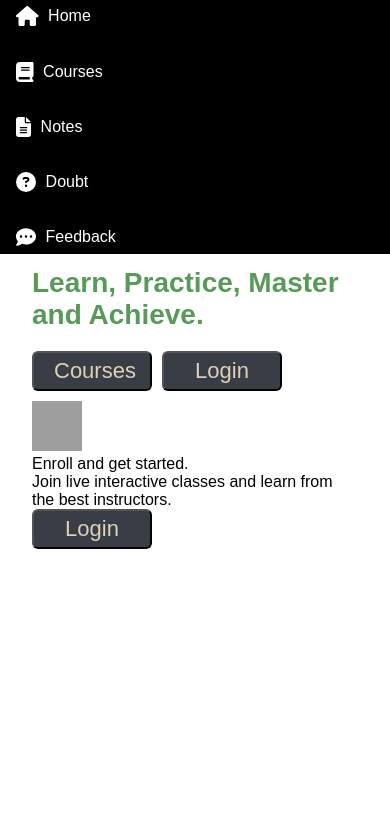
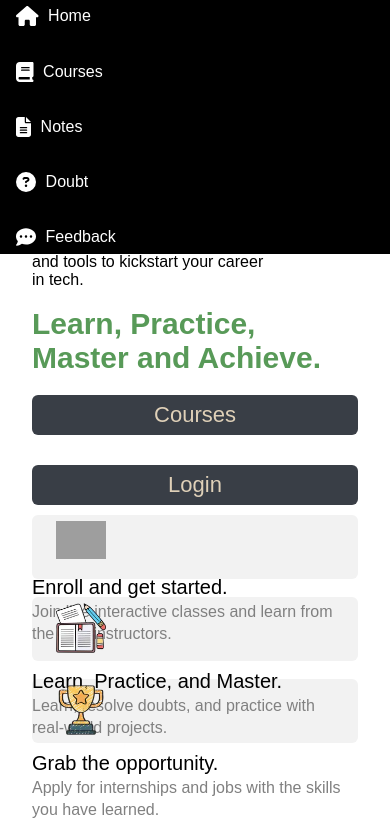
Before and after one commit to nidhinagpure/E-learning-platform-with-gamification, a React app: page /Home in a window 390 px wide. Shown: the part 53-875 px from the top of the page. Before the commit the page ends 844 px from the top, so only its background shows below. Built offline with nearby package versions, Linux system fonts and the light colour scheme; grey boxes are pictures that could not be loaded.

Commit message:
add view pages

```diff
--- a/src/componet/button/Button.css
+++ b/src/componet/button/Button.css
@@ -4,6 +4,8 @@
     height: 40px;
     width: 120px;
     color: #DFD0B8;
+    cursor: pointer;
+    border: none;
     padding: 4px 20px 4px 20px;
     border-radius: 6px 6px 6px 6px;
     font-size: 22px;
--- a/src/componet/headsection/Headsection.jsx
+++ b/src/componet/headsection/Headsection.jsx
@@ -1,17 +1,12 @@
 import React from 'react';
-import ReactDOM from 'react-dom/client';
+import './../../componet/button/Button.css';
 import './../../componet/headsection/Headsection.css';
-import studyvideo from './../../images/headersection/video-lesson.png';
 
-   export function Headsection(props){
-    const {image , title , heaidng} = props;
-    return(
 
+export function Headsection() {
+  return (
       <>
-
         <div>
-
-      <div className='headerdiv'>
           <span className="first-title">Quality courses at affordable pricing, <br></br>trusted by 2000+ students.</span><br></br><br></br>
           <span className="sec-title">We help you to learn the latest technologies and tools to kickstart your career<br></br> in tech.</span><br></br><br></br>
           <span className="thrid-title">Learn, Practice, Master and Achieve.</span>
@@ -20,33 +15,26 @@ import studyvideo from './../../images/headersection/video-lesson.png';
           <button className="action-button header-btn">Courses</button>
           <button className="action-button header-btn">Login</button>
         </div>
+    </>
+  );
+}
+
+export function Headerdiv(props){
+    const { image , title , heading } = props;
+    return(
+      <div className="headsection-container">
+
+      <div className="header-box">
+
+         <img src={image} className="head-image"></img>
 
 
-      <div className="headsection-container">
-        <div className="">
-
-          <div>
-           <img src={ studyvideo } className="head-image"></img>
+        <div className='header-lines'>
+         <span className="head-title">{title}</span><br></br>
+         <span className="head-heading">{heading}</span>
         </div>
-
-           <span className="head-title">Enroll and get started.</span><br></br>
-           <span className="head-heading">Join live interactive classes and learn from the best instructors.</span>
     </div>
 
     </div>
-
-
-      </div>
-
-
-
-      </>
     );
 }
-const root = ReactDOM.createRoot(document.getElementById('root'));
-root.render(
-
-  <>
-   <Headsection />
-  </>
-)
--- a/src/componet/headsection/headsection.css
+++ b/src/componet/headsection/headsection.css
@@ -1,19 +1,17 @@
-.headerdiv{
-    margin-top: 70px;
-}
+
 .first-title{
-    font-size: 28px;
+    font-size: 32px;
     font-weight: bold;
     font-family: Arial, sans-serif;
 
 }
 .sec-title{
-    font-size: 14px;
+    font-size: 16px;
     font-family: Arial, sans-serif;
     margin-top: 60px;
 }
 .thrid-title{
-    font-size: 28px;
+    font-size: 30px;
     color: rgb(88, 154, 88);
     font-weight: bold;
     font-family: Arial, sans-serif;
@@ -22,14 +20,66 @@
 
 .header-btn{
     margin: 20px 10px 10px 0;
+}
+.header-box{
+    border-radius: 6px;
+    font-family: Arial, sans-serif;
+    line-height: 1.4;
+    background-color: #f2f2f2;
+    border: none;
+    height: 64px;
+    width: 690px;
+    display: flex;
+}
+.head-title{
+    font-size: 20px;
+}
+.header-lines{
+    margin: 8px;
+    padding-left: 22px;
+    margin-top: 6px;
+}
+.head-heading{
+    color: gray;
+    margin-top: 10px;
+    padding-top: 20px;
 
 }
-.header-button{
-}
-
-
 .head-image{
     height: 50px;
     width: 50px;
+    padding-left: 24px;
+    padding-top: 6px;
+}
+.header-flex{
+    display: flex;
+}
 
-}
+@media (max-width: 768px) {
+    .header-box {
+      flex-direction: column;
+      align-items: flex-start;
+      width: 100%;
+    }
+
+    .header-flex {
+      flex-direction: column;
+    }
+
+    .head-image {
+      margin-bottom: 0.5rem;
+    }
+
+    .header-lines {
+      margin-left: 0;
+      padding-left: 0;
+    }
+
+    .first-title, .thrid-title {
+      text-align: center;
+    }
+
+    .header-btn {
+      width: 100%;
+    }
+  }
--- a/src/componet/navbar/Navbarr.jsx
+++ b/src/componet/navbar/Navbarr.jsx
@@ -1,4 +1,5 @@
 import React from "react";
+import './../../componet/navbar/Navbar.css';
 import { Link } from 'react-router-dom';
 import { FontAwesomeIcon } from '@fortawesome/react-fontawesome';
 import {
--- a/src/view/home/Home.css
+++ b/src/view/home/Home.css
@@ -8,3 +8,19 @@
     margin-top: 46px;
     margin-left: 36%;
 }
+.box-container{
+    margin-top: 90px;
+    display: flex;
+    justify-content: space-evenly;
+}
+
+@media (max-width: 768px) {
+    .box-container {
+      flex-direction: column;
+      align-items: center;
+    }
+
+    .thought {
+      font-size: 1.2rem;
+    }
+  }
--- a/src/view/home/Home.jsx
+++ b/src/view/home/Home.jsx
@@ -1,26 +1,29 @@
 import React from 'react';
 import './../home/Home.css';
+
 import { Navbar } from './../../componet/navbar/Navbarr';
 import { Headsection }  from './../../componet/headsection/Headsection';
-import { Button } from './../../componet/button/Button';
+import { Headerdiv } from './../../componet/headsection/Headsection';
+
+import Video from './../../images/headersection/video-lesson.png';
+import Practice from './../../images/headersection/practice.webp';
+import Trophy from './../../images/headersection/trophy.webp';
 
 const HomePage = () => {
   return (
     <div style={{ padding: '2rem' }}>
       <Navbar />
-      <div>
 
-        <div>
-          <Headsection />
-          <Button />
+      <div className="box-container">
+        <div className="">
+           <Headsection/>
+        </div>
+        <div className="">
+          <Headerdiv image={ Video } title="Enroll and get started." heading="Join live interactive classes and learn from the best instructors." /><br></br>
+          <Headerdiv image={ Practice } title="Learn, Practice, and Master." heading="Learn, resolve doubts, and practice with real-world projects."/><br></br>
+          <Headerdiv image={ Trophy }title="Grab the opportunity." heading="Apply for internships and jobs with the skills you have learned."/><br></br>
         </div>
 
-        <div>
-
-
-
-
-        </div>
       </div>
 
     </div>
```
Also changed, not shown: src/images/headersection/practice.webp (added), src/images/headersection/trophy.webp (added). Lines whose indentation alone changed are shown as unchanged.
